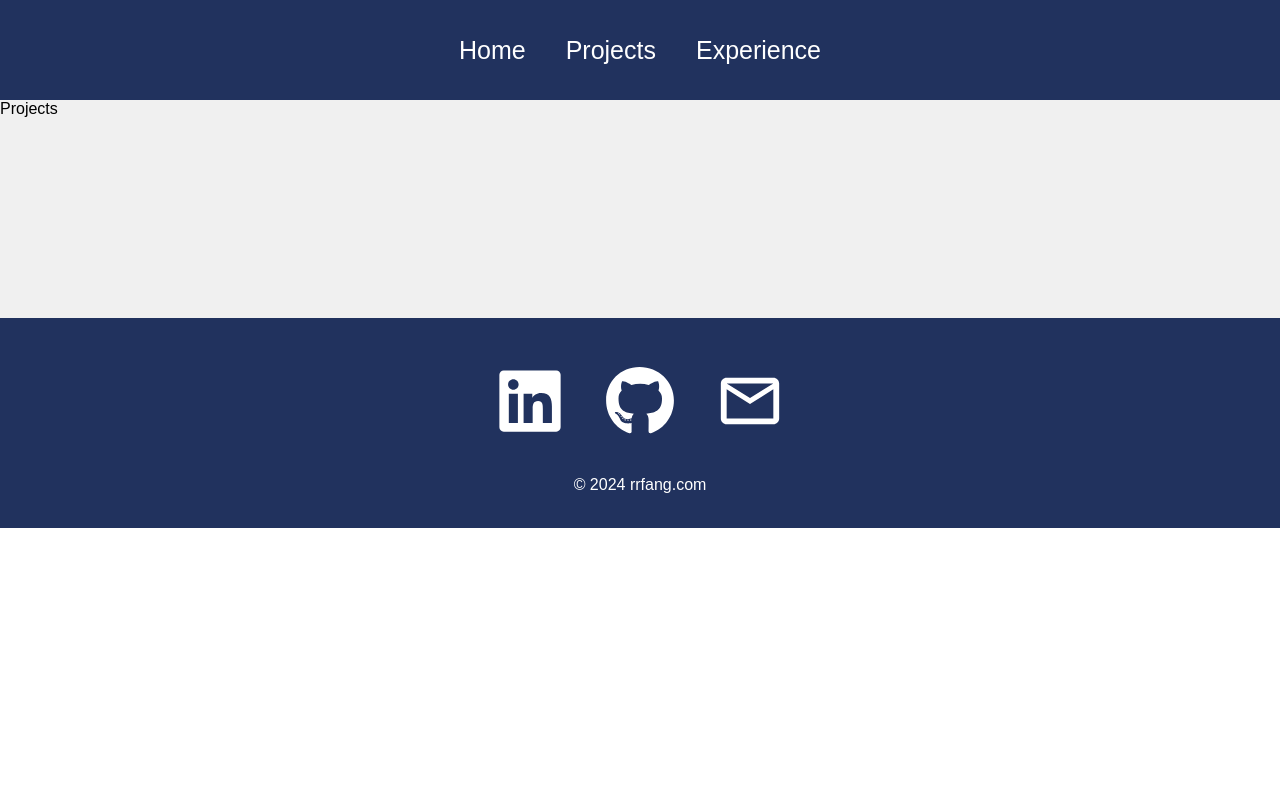
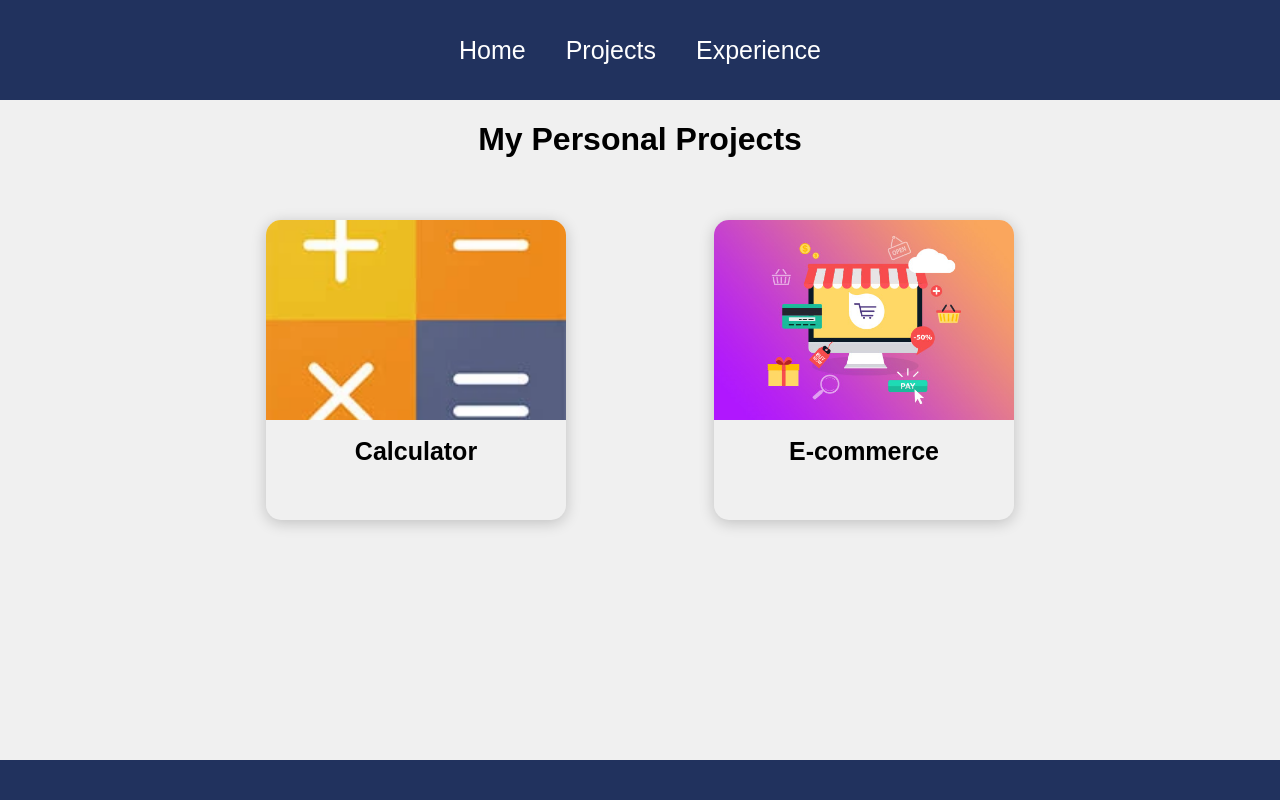
Before and after one commit to rrfang7/Personal-Portfolio, a React (Vite) app: page /projects in a window 1280 px wide. Shown: the top 800 px of the page. Built offline with nearby package versions, Linux system fonts and the light colour scheme.

Commit message:
Added Projects image

```diff
--- /dev/null
+++ b/src/components/ProjectItem.jsx
@@ -0,0 +1,14 @@
+import React from 'react';
+
+function ProjectItem(props) {
+  const { image, name } = props;
+
+  return (
+    <div className='projectItem'>
+      <div style={{backgroundImage: `url(${image})`}} className='bgImage' />
+      <h1>{name}</h1>
+    </div>
+  );
+}
+
+export default ProjectItem;
--- /dev/null
+++ b/src/pages/Project.css
@@ -0,0 +1,74 @@
+.projects {
+    width: 100%;
+    height: auto;
+    display: flex;
+    justify-content: center;
+    align-items: center;
+    flex-direction: column;
+  }
+  .projects .projectTitle {
+    text-align: center;
+    color: #3e497a;
+    font-size: 60px;
+    font-weight: bolder;
+  }
+
+  .projectList {
+    width: 70vw;
+    height: auto;
+    display: grid;
+    grid-template-columns: 1fr 1fr 1fr;
+    place-items: center;
+  }
+
+  /* MENU ITEM STYLING */
+
+  .projectItem {
+    border-radius: 15px;
+    width: 300px;
+    height: 300px;
+    margin: 40px;
+    box-shadow: 0px 3px 15px rgba(0, 0, 0, 0.2);
+    text-align: center;
+  }
+  .projectItem:hover {
+    box-shadow: 0px 3px 15px rgba(0, 0, 0, 0.5);
+    transition: 0.3s ease-in;
+    cursor: pointer;
+  }
+
+  .projectItem .bgImage {
+    border-top-left-radius: 15px;
+    border-top-right-radius: 15px;
+    width: 100%;
+    height: 200px;
+    background-position: center;
+    background-repeat: no-repeat;
+    background-size: cover;
+  }
+
+  .projectItem h1 {
+    font-size: 25px;
+  }
+
+  @media only screen and (max-width: 1300px) {
+    .projectList {
+      grid-template-columns: 1fr 1fr;
+    }
+  }
+
+  @media only screen and (max-width: 800px) {
+    .projectList {
+      grid-template-columns: 1fr;
+    }
+  }
+
+  @media only screen and (max-width: 800px) {
+    .projectList {
+      width: 100%;
+    }
+    .projectItem {
+      width: 300px;
+      height: 300px;
+    }
+  }
--- a/src/pages/Projects.jsx
+++ b/src/pages/Projects.jsx
@@ -1,8 +1,18 @@
 import React from 'react'
+import ProjectItem from '../components/ProjectItem'
+import proj1 from "../assets/proj1.png"
+import proj2 from "../assets/proj2.png"
+import "./Project.css"
 
 function Projects() {
   return (
-    <div>Projects</div>
+    <div className='projects'>
+      <h1> My Personal Projects</h1>
+      <div className='projectList'>
+      <ProjectItem name ="Calculator" image = {proj1}/>
+      <ProjectItem name="E-commerce" image = {proj2}/>
+      </div>
+    </div>
   )
 }
 
```
Also changed, not shown: src/assets/proj1.png (added), src/assets/proj2.png (added).
